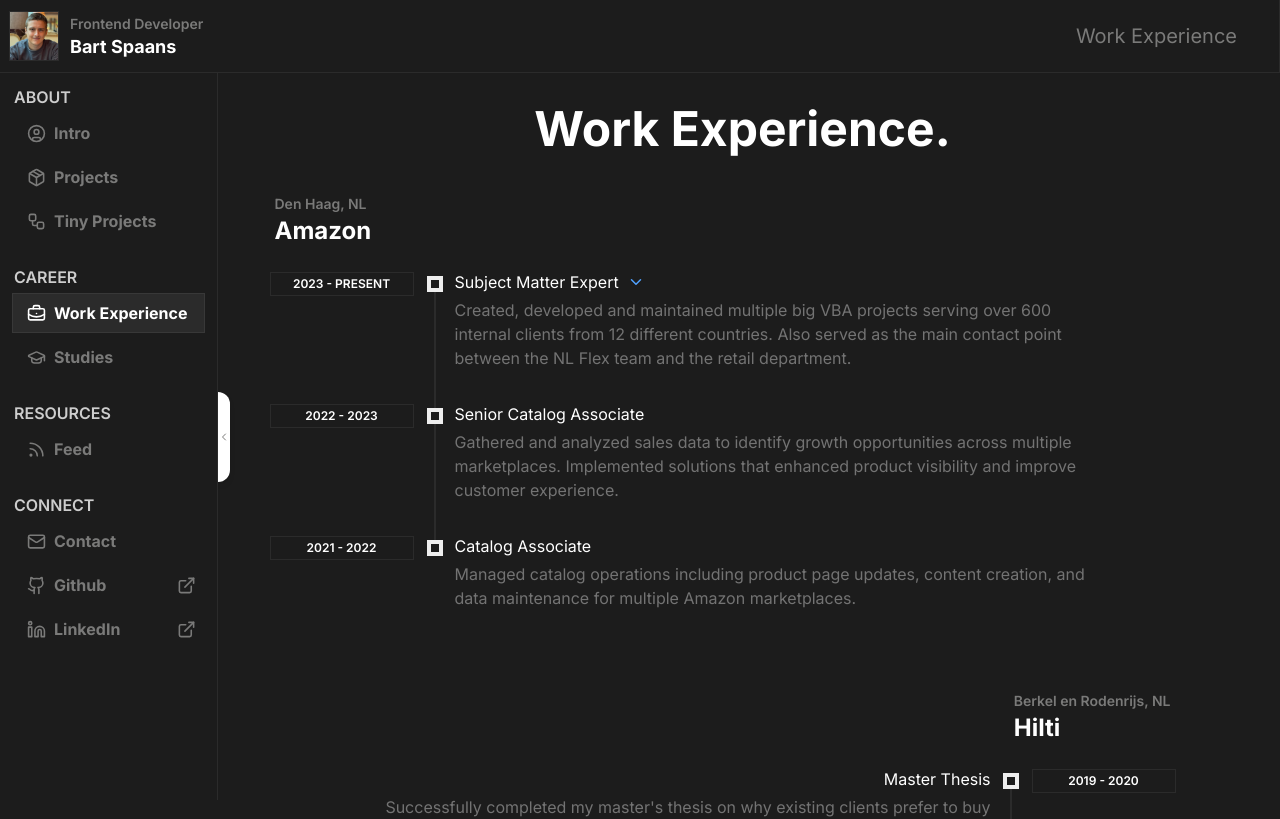
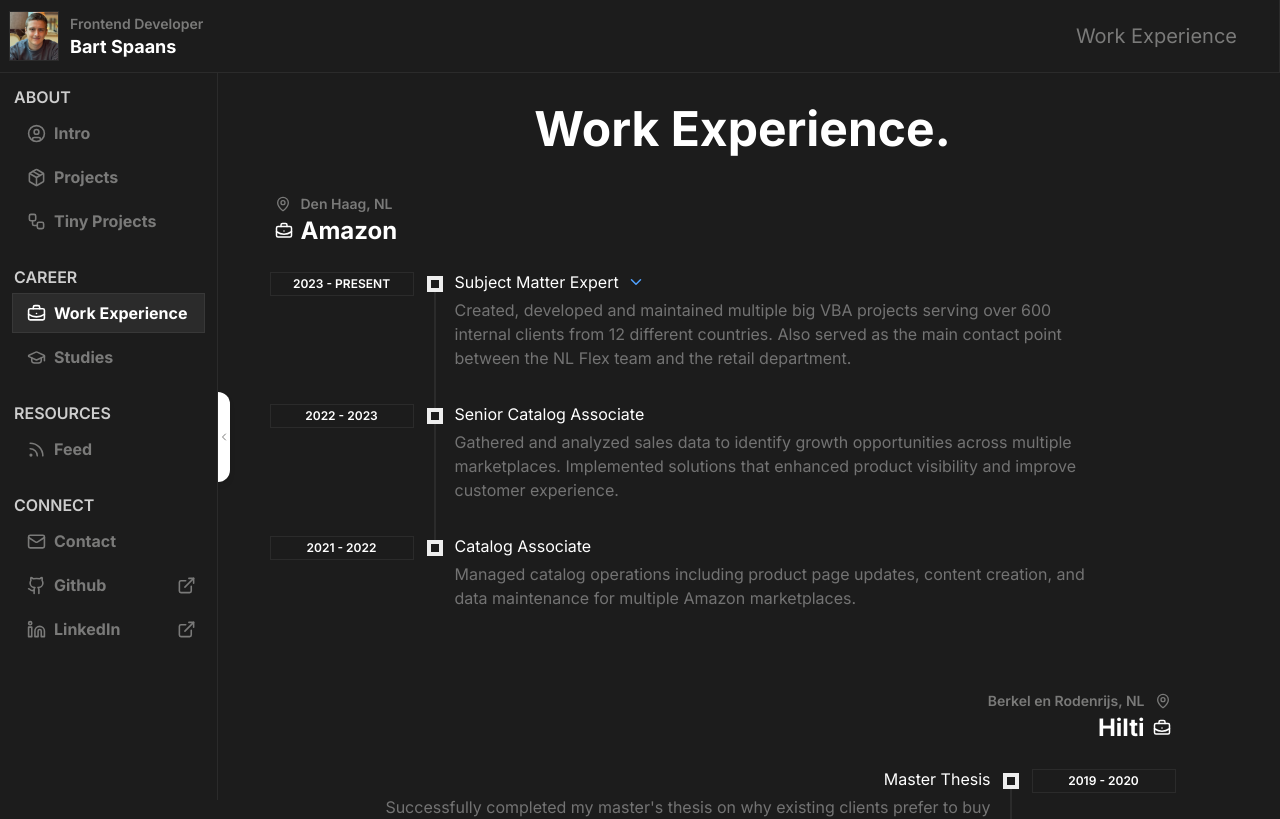
Before and after one commit to spaansba/Portfolio, a Next.js app: page /career in a window 1280 px wide. Shown: the top 819 px of the page. Built offline with nearby package versions, Linux system fonts and the light colour scheme.

Commit message:
better timeline headers

```diff
--- a/src/app/_components/Content/StringWithLink.tsx
+++ b/src/app/_components/Content/StringWithLink.tsx
@@ -8,6 +8,7 @@
   titleStyles?: string
   iconSize?: number
   ariaLabel: string
+  isMirrored?: boolean
 }
 
 function StringWithLink({
@@ -17,6 +18,7 @@
   titleStyles = "",
   iconSize = 20,
   ariaLabel,
+  isMirrored = false,
 }: StringWithLinkProps) {
   return (
     <button
@@ -24,9 +26,15 @@
       onMouseDown={handleMouseDown}
       aria-label={ariaLabel || `Navigate to ${title} section`}
     >
-      <div className={titleStyles}>{title}</div>
-      <div className="absolute opacity-0 group-hover:opacity-100 text-TextGray hover:text-white left-full ml-3">
-        <Icon size={iconSize} />
+      <div className="flex items-center">
+        <span className={titleStyles}>{title}</span>
+        <div
+          className={`absolute opacity-0 group-hover:opacity-100 text-TextGray hover:text-white  ${
+            isMirrored ? "right-full mr-3" : "left-full ml-3"
+          } `}
+        >
+          <Icon size={iconSize} />
+        </div>
       </div>
     </button>
   )
--- a/src/app/career/WorkExperience/TimelineEmployerHeader.tsx
+++ b/src/app/career/WorkExperience/TimelineEmployerHeader.tsx
@@ -1,6 +1,6 @@
 import StringWithLink from "@/app/_components/Content/StringWithLink"
 import type { WorkExperience } from "@/data/WorkExperience"
-import { ExternalLink } from "lucide-react"
+import { BriefcaseBusiness, ExternalLink, MapPin, Pin } from "lucide-react"
 import React, { useState } from "react"
 
 type TimelineEmployerHeaderProps = {
@@ -12,19 +12,24 @@
   return (
     <div className={`flex items-center ${!isLeftAlign ? "justify-end" : ""} gap-4`}>
       <div className="flex flex-col gap-[2px]">
-        <div className="flex items-center gap-2">
-          <h3 className="text-[14px] text-TextGray font-semibold">
+        <div className="flex items-center gap-2.5 text-TextGray">
+          <MapPin size={16} className={`${!isLeftAlign ? "order-2" : ""}`} />
+          <h3 className="text-[14px] font-semibold">
             {workExperience.location.city}, {workExperience.location.countryCode}
           </h3>
         </div>
+        <div className="flex items-center gap-2 justify-end text-white">
+          <BriefcaseBusiness size={18} className={`${!isLeftAlign ? "order-2" : ""}`} />
           <StringWithLink
             title={workExperience.employer}
             iconSize={18}
             Icon={ExternalLink}
             handleMouseDown={() => window.open(workExperience.url, "_blank")}
-          titleStyles="text-white text-2xl font-bold leading-tight"
+            titleStyles="text-2xl font-bold leading-tight justify-end order-2"
+            isMirrored={!isLeftAlign}
             ariaLabel={`Go to ${workExperience.employer}'s website`}
           />
+        </div>
       </div>
     </div>
   )
```
Lines whose indentation alone changed are shown as unchanged.
